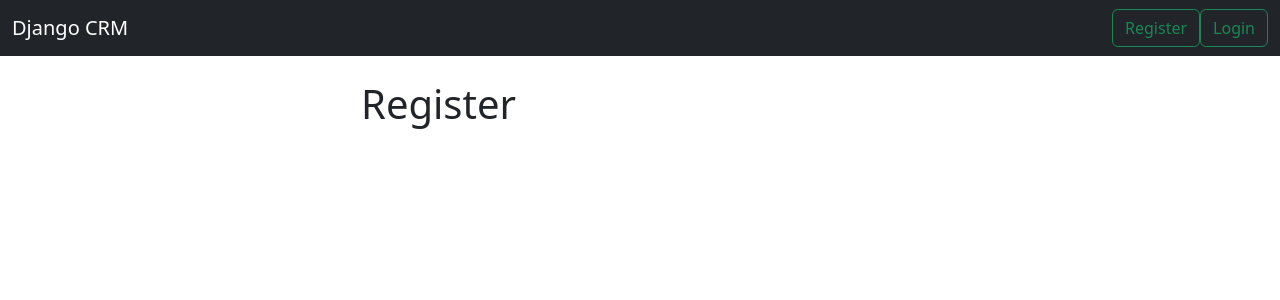
After one commit to alwiyahya99/Django-CRM, a Django app: page /register/ in a window 1280 px wide. The commit adds this page. Shown: the top 300 px of the page. Run offline with Django 4.2, Linux system fonts and the light colour scheme.

Commit message:
Registrasi User

```diff
--- a/website/templates/navbar.html
+++ b/website/templates/navbar.html
@@ -56,9 +56,12 @@
             <a class="nav-link" href="{% url 'home' %}">Login</a>
           </li> {% endcomment %}
           </ul>
-          <form class="d-flex" role="search">
-          <a href="{% url 'home' %}" class="btn btn-outline-success">Login</a>
-          </form>
+            <form class="d-flex">
+              <a href="{% url 'register' %}" class="btn btn-outline-success">Register</a>
+            </form>
+            <form class="d-flex">
+              <a href="{% url 'home' %}" class="btn btn-outline-success">Login</a>
+            </form>
         {% endif %}
 
     </div>
--- a/website/templates/pekerjaan.html
+++ b/website/templates/pekerjaan.html
@@ -6,7 +6,7 @@
 
     {% if user.is_authenticated %}
 
-        <h1>Pekerjaan</h1>
+        <h1>{{ name_page }}</h1>
 
     {% else %}
 
--- /dev/null
+++ b/website/templates/register.html
@@ -0,0 +1,12 @@
+{% extends 'base.html' %}
+
+{% block content %}
+
+<div class="col-md-6 offset-md-3">
+
+        <h1>Register</h1>
+        </br>
+
+</div>
+
+{% endblock %}
--- a/website/urls.py
+++ b/website/urls.py
@@ -8,4 +8,5 @@ urlpatterns = [
     path('keuangan/', views.keuangan, name='keuangan'),
     path('pekerjaan/', views.pekerjaan, name='pekerjaan'),
     path('pegawai/', views.pegawai, name='pegawai'),
+    path('register/', views.register_user, name='register'),
 ]
--- a/website/views.py
+++ b/website/views.py
@@ -15,7 +15,7 @@ def home(request):
 
         if user is not None:
             login(request, user)
-            messages.success(request, "You have been logged in successfully")
+            messages.success(request, "Hai, " + username + " Selamat datang kembali")
             return redirect('home')
         else:
             messages.success(request, "There was an error, please try again")
@@ -31,6 +31,9 @@ def logout_user(request):
     messages.success(request, "You have been logged out successfully")
     return redirect('home')
 
+def register_user(request):
+    return render(request, 'register.html', {})
+
 def keuangan(request):
     template = loader.get_template('keuangan.html')
     context = {
@@ -39,7 +42,10 @@ def keuangan(request):
     return HttpResponse(template.render(context, request))
 
 def pekerjaan(request):
-    return render(request, 'pekerjaan.html')
-
+    template = loader.get_template('pekerjaan.html')
+    context = {
+        'name_page': 'Pekerjaan'
+        }
+    return HttpResponse(template.render(context,request))
 def pegawai(request):
     return render(request, 'pegawai.html')
```
Also changed, not shown: website/form.py (added, +30 -0 lines).
